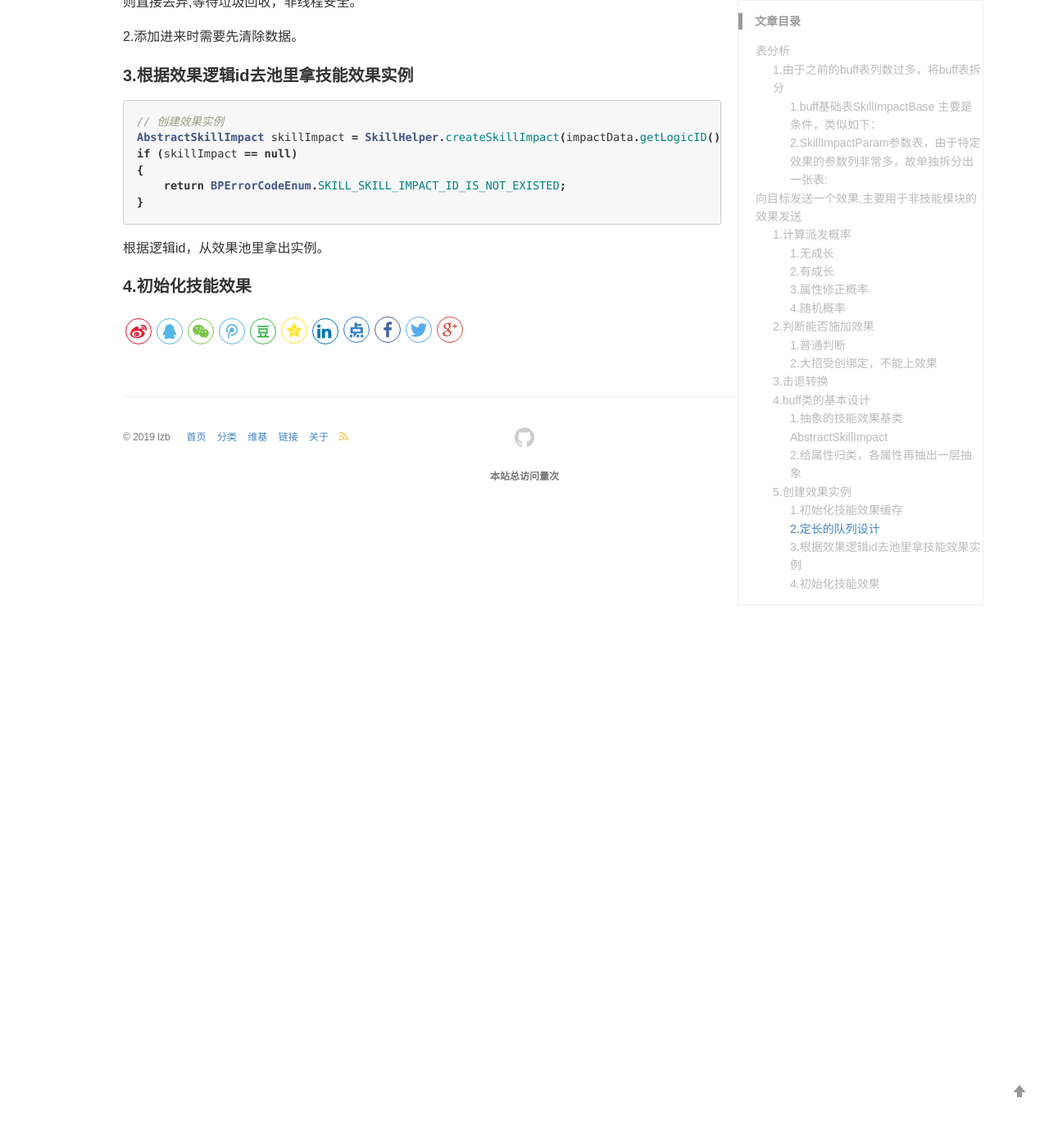
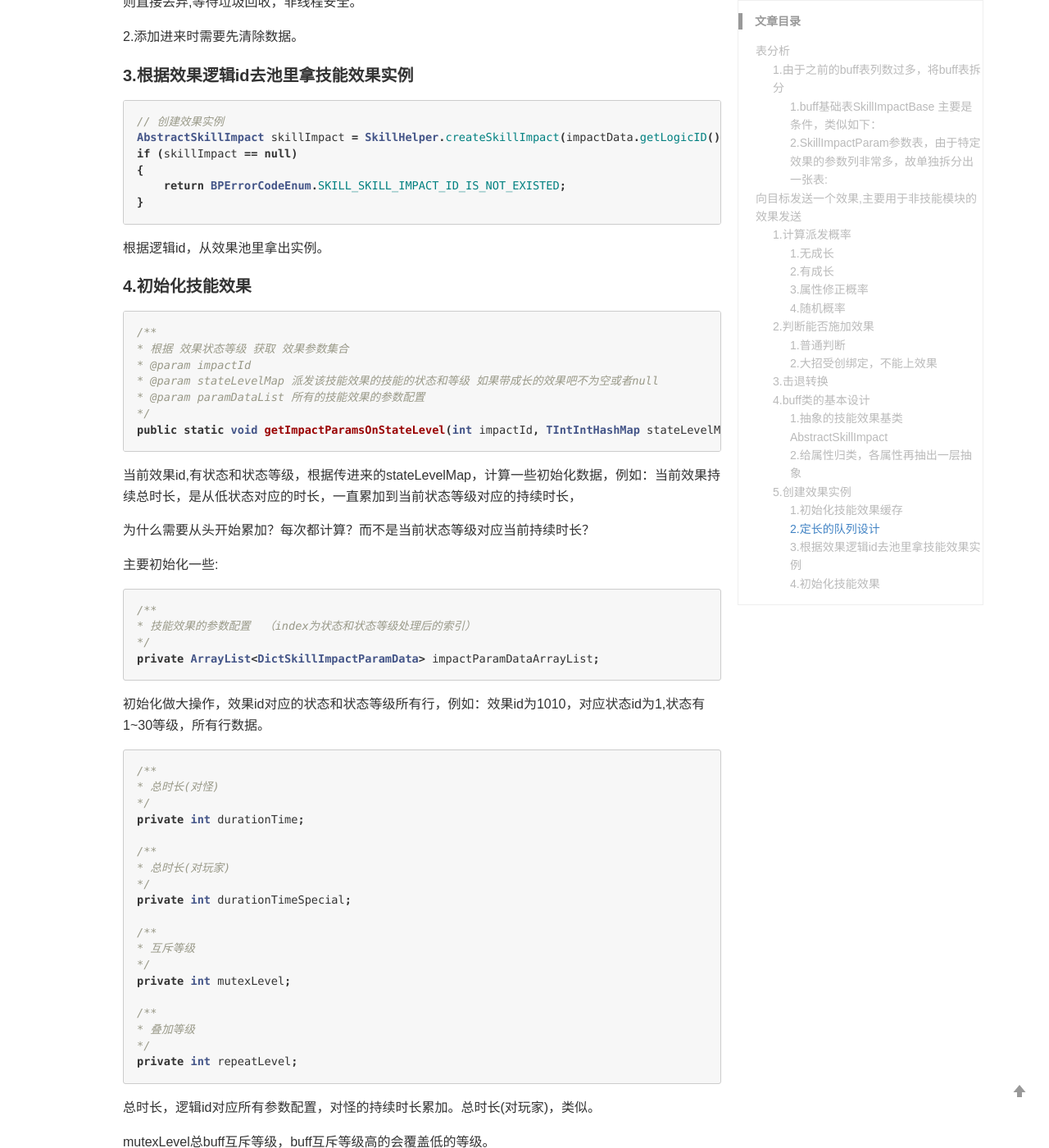
Before and after one commit to lizb0907/lizb0907.github.io, a Jekyll site: the page built from _posts/mmo-game/2020-03-09-Buff.md, in a window 1280 px wide and 1400 px high, scrolled down 9540 px. Shown: the whole window at 82% size. Built offline with Jekyll 4.4.1, drawn with Linux system fonts in a browser that asks for light colours; comment, search, counter and statistics services are not loaded; some of the changed text lies outside the part shown.

Commit message:
update buff

````diff
--- a/_posts/mmo-game/2020-03-09-Buff.md
+++ b/_posts/mmo-game/2020-03-09-Buff.md
@@ -449,3 +449,93 @@ if (skillImpact == null)
 根据逻辑id，从效果池里拿出实例。
 
 #### 4.初始化技能效果
+
+```java
+/**
+* 根据 效果状态等级 获取 效果参数集合
+* @param impactId
+* @param stateLevelMap 派发该技能效果的技能的状态和等级 如果带成长的效果吧不为空或者null
+* @param paramDataList 所有的技能效果的参数配置
+*/
+public static void getImpactParamsOnStateLevel(int impactId, TIntIntHashMap stateLevelMap, ArrayList<DictSkillImpactParamData> paramDataList)
+```
+当前效果id,有状态和状态等级，根据传进来的stateLevelMap，计算一些初始化数据，例如：当前效果持续总时长，是从低状态对应的时长，一直累加到当前状态等级对应的持续时长，
+
+为什么需要从头开始累加？每次都计算？而不是当前状态等级对应当前持续时长？
+
+主要初始化一些:
+
+```java
+/**
+* 技能效果的参数配置  （index为状态和状态等级处理后的索引）
+*/
+private ArrayList<DictSkillImpactParamData> impactParamDataArrayList;
+```
+初始化做大操作，效果id对应的状态和状态等级所有行，例如：效果id为1010，对应状态id为1,状态有1~30等级，所有行数据。
+
+
+```java
+/**
+* 总时长(对怪)
+*/
+private int durationTime;
+
+/**
+* 总时长(对玩家)
+*/
+private int durationTimeSpecial;
+
+/**
+* 互斥等级
+*/
+private int mutexLevel;
+
+/**
+* 叠加等级
+*/
+private int repeatLevel;
+```
+总时长，逻辑id对应所有参数配置，对怪的持续时长累加。总时长(对玩家)，类似。
+
+mutexLevel总buff互斥等级，buff互斥等级高的会覆盖低的等级。
+
+repeatLevel状态叠加评级，作为BUFF是否能够叠加的判断，当同ID的impact所有状态之和相等时，BUFF能够叠加。
+
+
+```java
+/**
+* 驱散等级
+*/
+private int buffLevel;
+```
+buffLevel 驱散效果带有驱散等级，低驱散等级的效果无法驱散高状态等级的BUFF
+
+```java
+ // 计算次数
+this.totalEffectCount = 1;
+if (impactBaseData.getImpactType() == SkillImpactTypeEnum.PERSISTENT.getValue())
+{
+    int durationTime = this.durationTime;
+    int intervalTime = impactBaseData.getIntervalTime();
+    this.totalEffectCount = durationTime / intervalTime;
+    this.totalEffectCount = (this.totalEffectCount <= 0 ? 1 : this.totalEffectCount);
+}
+```
+效果的总生效次数
+
+```java
+/**
+* 效果实际总持续时间
+*/
+protected long remainTimeAll;
+```
+判断下如果接受者不是玩具那么取durationTime，如果是玩家durationTimeSpecial
+
+
+```java
+/**
+* 激活的剩余延迟时间
+*/
+protected int delayRemainTime;
+```
+效果的首次生效延迟生效时间(毫秒)
````
